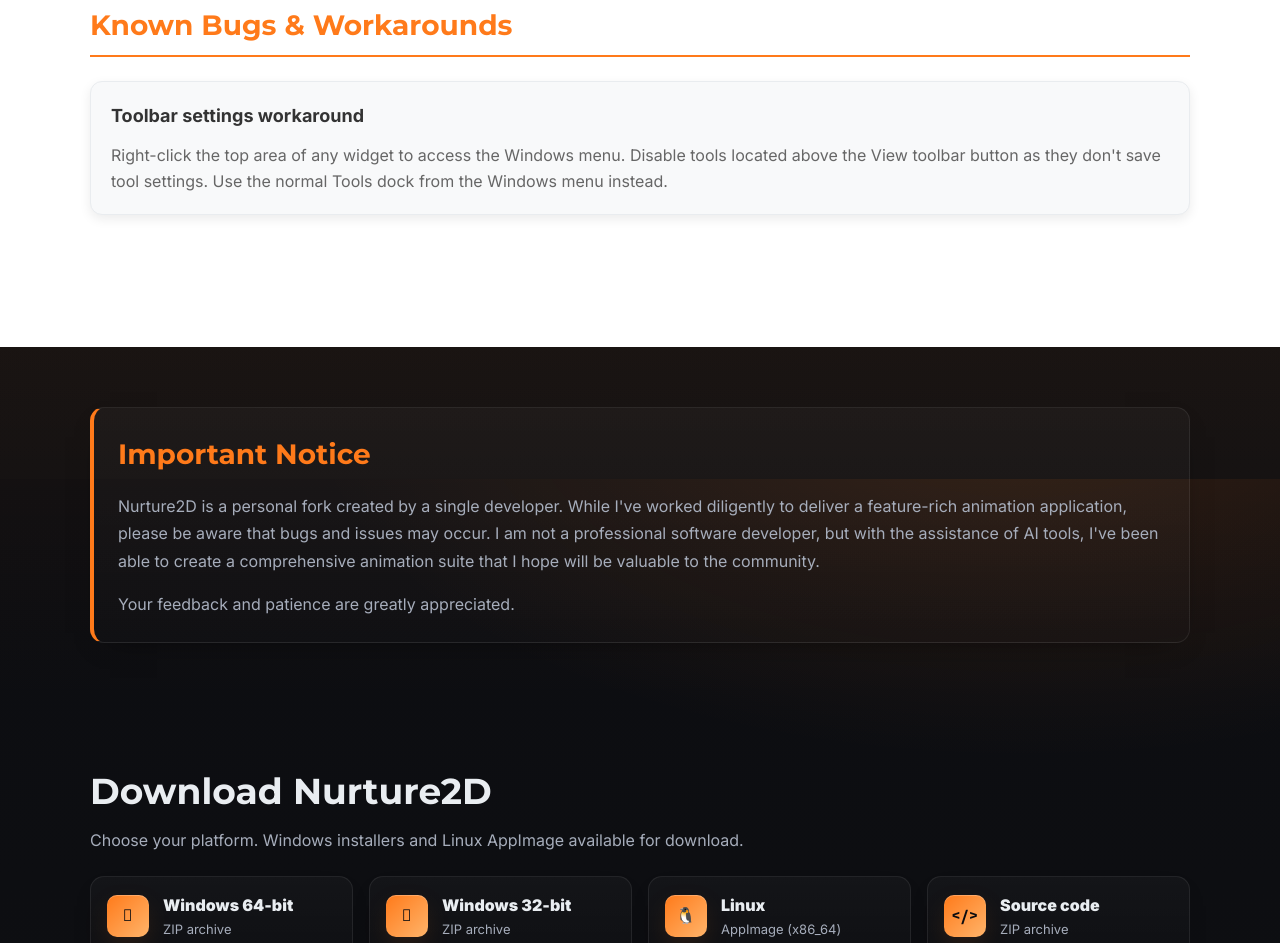
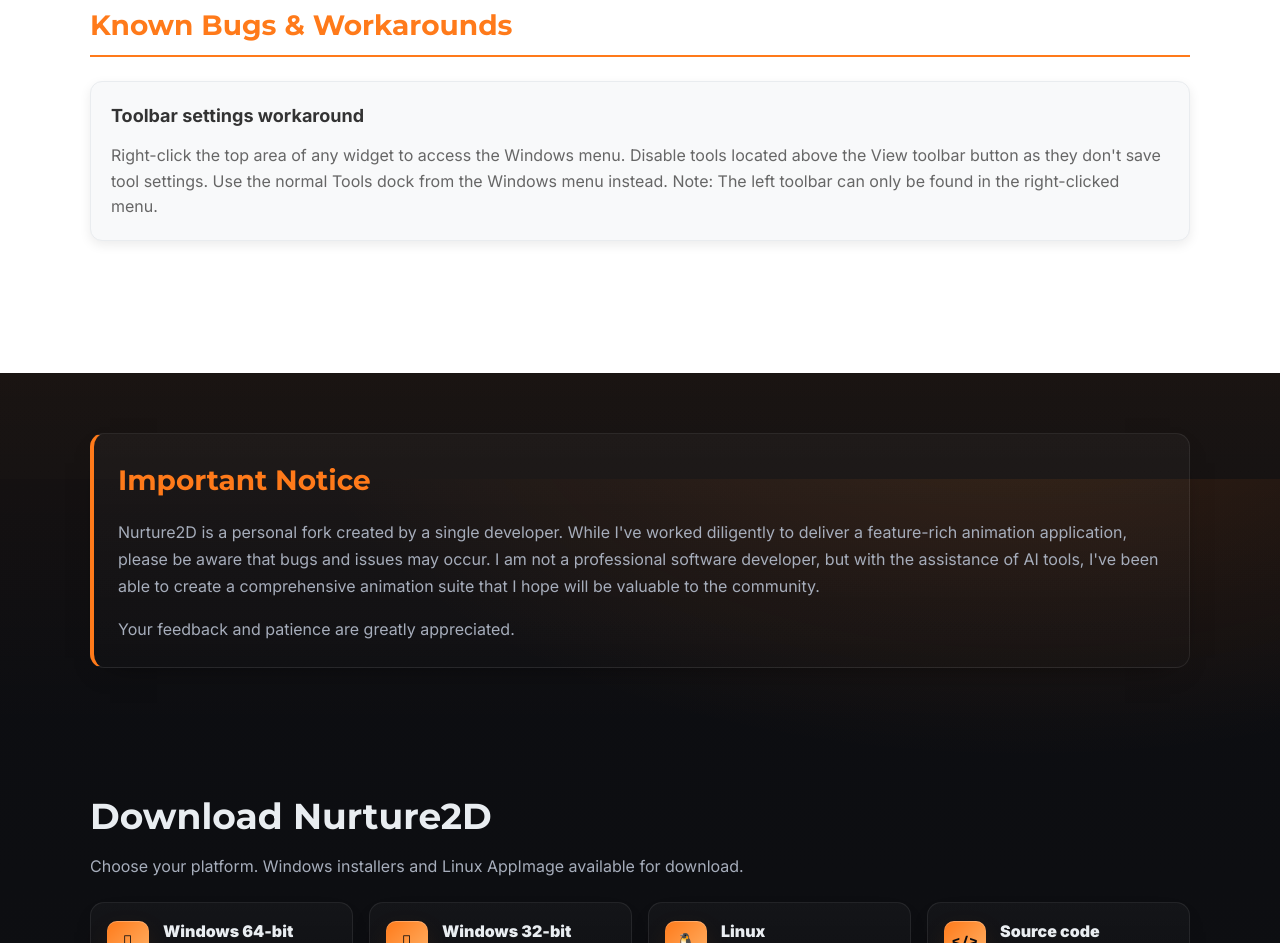
Before and after one commit to nurture2d/nurture2d-Site, a plain HTML site: page index.html in a window 1280 px wide. Shown: the part 2721-3664 px from the top of the page. Drawn offline with Linux system fonts and the light colour scheme.

Commit message:
Add note about left toolbar being found in right-clicked menu

```diff
--- a/index.html
+++ b/index.html
@@ -158,7 +158,7 @@
 						<div class="feature-grid">
 							<div class="feature-card">
 								<h4>Toolbar settings workaround</h4>
-								<p>Right-click the top area of any widget to access the Windows menu. Disable tools located above the View toolbar button as they don't save tool settings. Use the normal Tools dock from the Windows menu instead.</p>
+								<p>Right-click the top area of any widget to access the Windows menu. Disable tools located above the View toolbar button as they don't save tool settings. Use the normal Tools dock from the Windows menu instead. Note: The left toolbar can only be found in the right-clicked menu.</p>
 							</div>
 						</div>
 					</div>
```
